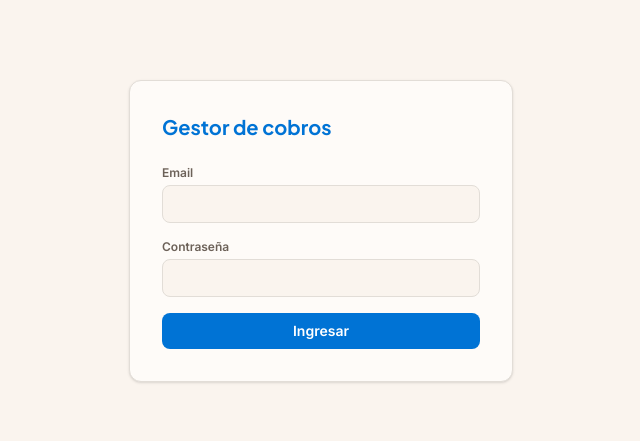
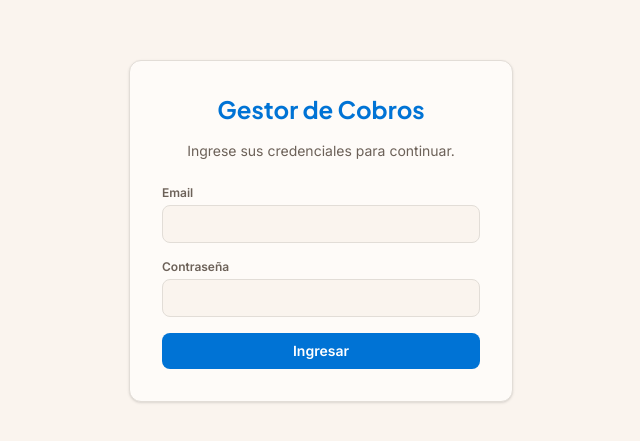
Before and after one commit to santifonzalida/Gestor-de-cobros, an Angular app in the folder frontend/: page /login in a window 1280 px wide. Shown: the part 169-610 px from the top of the page, without its empty margins (319-959 px from the left). Built offline with nearby package versions, Linux system fonts and the light colour scheme.

Commit message:
mejoras en login

```diff
--- a/frontend/src/app/features/auth/login/login.html
+++ b/frontend/src/app/features/auth/login/login.html
@@ -3,12 +3,16 @@
     class="w-full max-w-sm rounded-xl border border-border bg-surface p-8 shadow-sm"
     (ngSubmit)="ingresar()"
   >
-    <div class="mb-6 font-display text-xl font-bold text-accent">Gestor de cobros</div>
+
+    <div class="mb-4 text-center font-display text-2xl font-bold text-accent">Gestor de Cobros</div>
+
+    <p class="mb-6 text-center text-sm text-text-muted">Ingrese sus credenciales para continuar.</p>
 
     <label class="mb-1 block text-xs font-semibold text-text-muted">Email</label>
     <input
       type="email"
       name="email"
+      autocomplete="username"
       required
       class="mb-4 w-full rounded-lg border border-border bg-page px-3 py-2 text-sm text-text outline-none focus:border-accent"
       [ngModel]="email()"
@@ -19,6 +23,7 @@
     <input
       type="password"
       name="password"
+      autocomplete="current-password"
       required
       class="mb-4 w-full rounded-lg border border-border bg-page px-3 py-2 text-sm text-text outline-none focus:border-accent"
       [ngModel]="password()"
```
